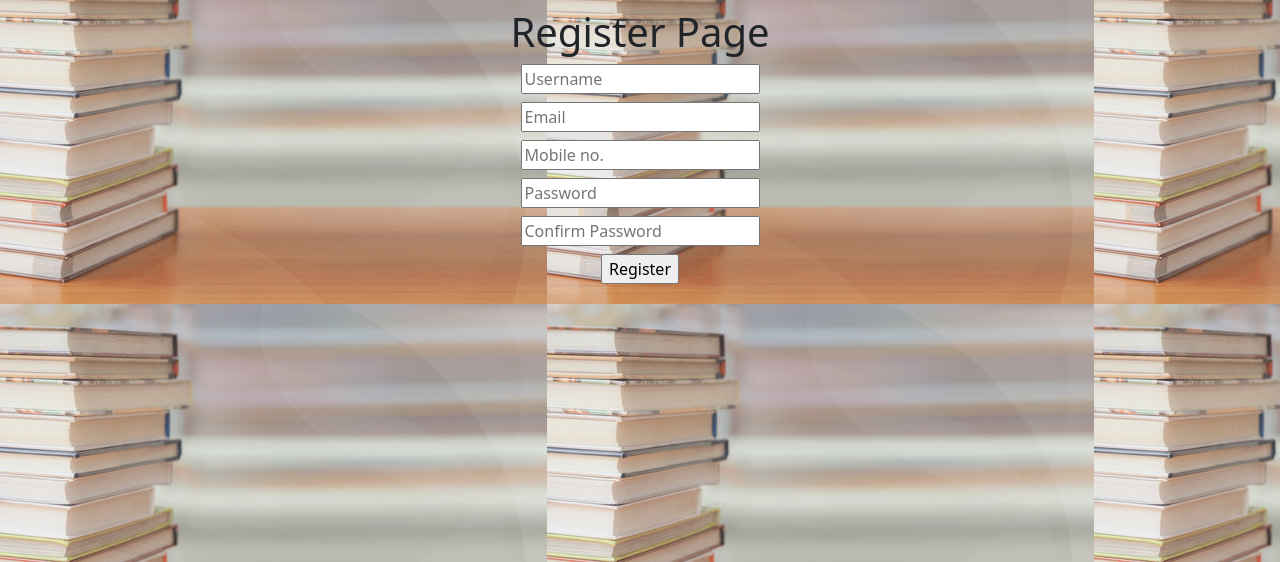
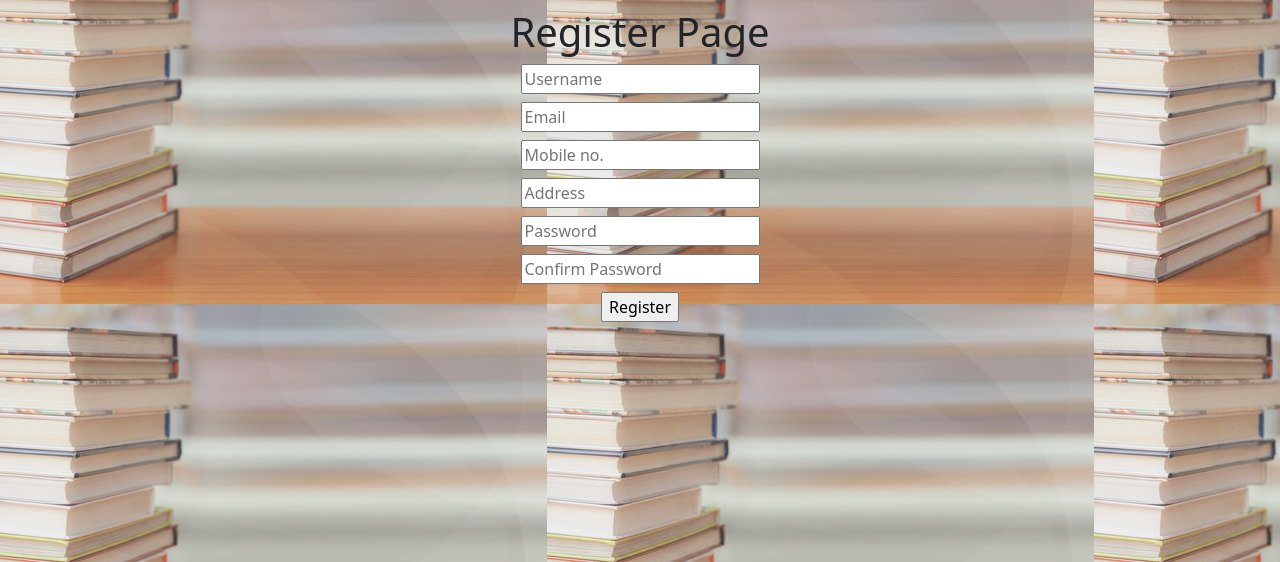
Before and after one commit to snehalb22/Web_project_II_Sem, a Flask app: page /signup in a window 1280 px wide. Shown: the part 56-618 px from the top of the page. Run offline with Flask 2, Linux system fonts and the light colour scheme; some libraries are stand-ins or nearby versions.

Commit message:
column added

```diff
--- a/application.py
+++ b/application.py
@@ -70,6 +70,7 @@ class User(db.Model, UserMixin):
     password = db.Column(db.String(80), nullable=False)
     email = db.Column(db.String(20), nullable=False, unique=True)
     mobile = db.Column(db.String(20), nullable=False, unique=True)
+    address = db.Column(db.String(90))
 
 # -----------------------> Table containing details of orders
 
@@ -92,6 +93,8 @@ class RegsiterForm(FlaskForm):
         min=4, max=40)], render_kw={"placeholder": "Email"})
     mobile = StringField(validators=[InputRequired(), Length(
         min=10, max=15)], render_kw={"placeholder": "Mobile no."})
+    address = StringField(validators=[InputRequired(), Length(
+        min=10, max=100)], render_kw={"placeholder": "Address"})
     password = PasswordField(validators=[InputRequired(), Length(
         min=4, max=20)], render_kw={"placeholder": "Password"})
     password2 = PasswordField(validators=[InputRequired(), ],
@@ -332,7 +335,7 @@ def signup():
                 hashed_password = bcrypt.generate_password_hash(
                     form.password.data, 12)
                 new_user = User(username=form.username.data, password=hashed_password,
-                                email=form.email.data, mobile=form.mobile.data)
+                                email=form.email.data, mobile=form.mobile.data,address=form.address.data)
                 db.session.add(new_user)
                 db.session.commit()
                 flash(f'You have signed up successfully. Please login now.', 'success')
@@ -370,7 +373,7 @@ client_secrets_file = os.path.join(pathlib.Path(__file__).parent, "client_secret
 flow = Flow.from_client_secrets_file(  #Flow is OAuth 2.0 a class that stores all the information on how we want to authorize our users
     client_secrets_file=client_secrets_file,
     scopes=["https://www.googleapis.com/auth/userinfo.profile", "https://www.googleapis.com/auth/userinfo.email", "openid"],  #here we are specifing what do we get after the authorization
-    redirect_uri="http://flaskwebapp.pythonanywhere.com/callback"  #and the redirect URI is the point where the user will end up after the authorization
+    redirect_uri="http://flaskwebappbook.pythonanywhere.com/callback"  #and the redirect URI is the point where the user will end up after the authorization
 )
 
 def login_is_required(function):  #a function to check if the user is authorized or not
--- a/templates/register.html
+++ b/templates/register.html
@@ -17,6 +17,7 @@
     <div class="form-group my-2">{{ form.username }}</div>
     <div class="form-group my-2">{{ form.email }}</div>
     <div class="form-group my-2">{{ form.mobile }}</div>
+    <div class="form-group my-2">{{ form.address }}</div>
     <div class="form-group my-2">{{ form.password }}</div>
     <div class="form-group my-2">{{ form.password2 }}</div>
     <div class="form-group my-2">{{ form.submit }}</div>
```
Also changed, not shown: database.db.
